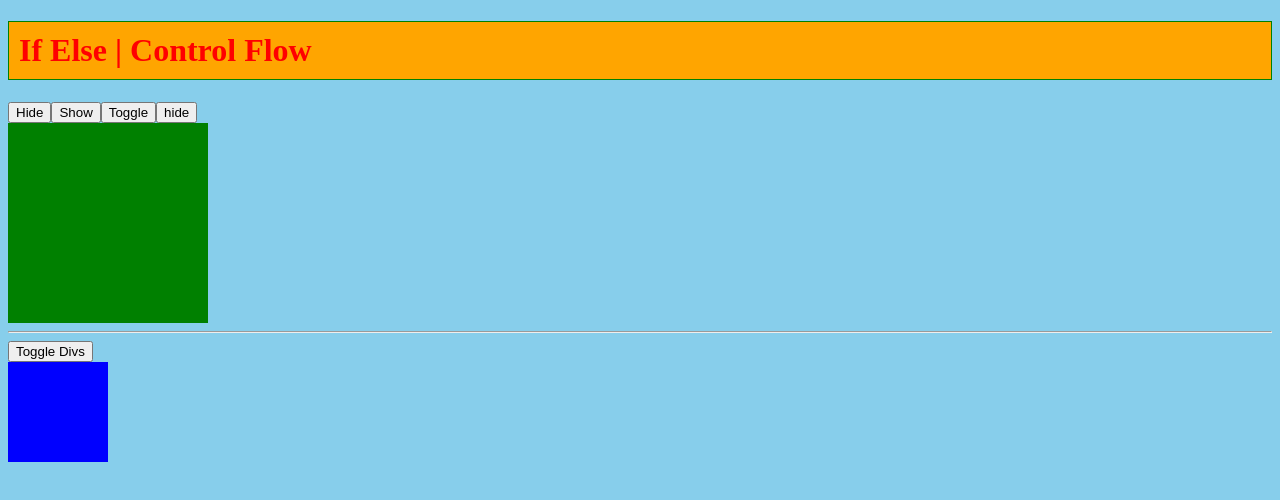
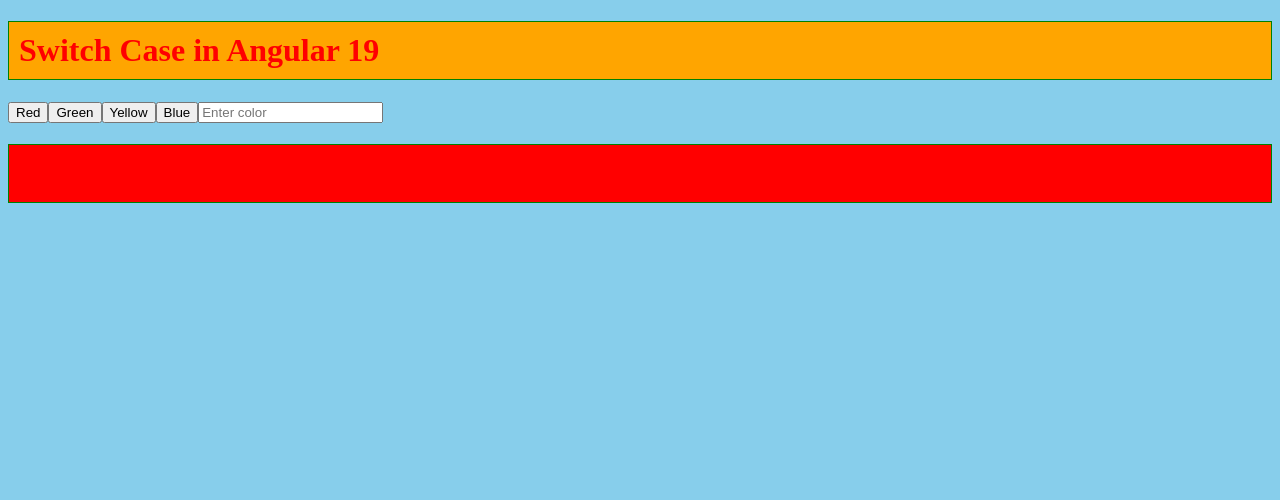
Before and after one commit to Zanna-dev/angular-v19-tutorial, an Angular app: page / in a window 1280 px wide. Shown: the top 500 px of the page. Built offline with nearby package versions, Linux system fonts and the light colour scheme.

Commit message:
Make Switch Statement

```diff
--- a/src/app/app.component.html
+++ b/src/app/app.component.html
@@ -1,36 +1,33 @@
-<h1>If Else | Control Flow</h1>
+<h1>Switch Case in Angular 19</h1>
+<button (click)="handlColor('red')">Red</button>
+<button (click)="handlColor('green')">Green</button>
+<button (click)="handlColor('yellow')">Yellow</button>
+<button (click)="handlColor('blue')">Blue</button>
 
-<!-- @if(val==10){
+<input type="text" placeholder="Enter color" (input)="changeColor($event)">
 
-<div style="background-color: orange; height: 200px; width: 200px;">
 
-</div>
-} -->
-
-<button (click)="hide()">Hide</button>
-<button (click)="show()">Show</button>
-<button (click)="toggle()">Toggle</button>
-<button (click)="toggle()"> {{
-    display? 'hide':'show' }} </button>
-@if(display){
-
-<div style="background-color: green; height: 200px; width: 200px;">
-
-</div>
+@switch(color){
+@case('red'){
+<h1 style="background-color: red;">Red color</h1>
 }
 
-<hr>
-<button (click)="toggleDivs()">Toggle Divs</button>
-@if(displayOneDiv){
-<div style="background-color: blue; width: 100px; height: 100px;">
+@case('blue'){
+<h1 style="background-color: blue;">Blue color</h1>
+}
 
-</div>
+@case('yellow'){
+<h1 style="background-color: yellow;">Yellow color</h1>
 }
-@else{
-<div style="background-color: red; width: 100px; height: 100px;">
 
-</div>
+@case('green'){
+<h1 style="background-color: green;">Green color</h1>
+}@default {
+    <h1 style="background-color: black; color: white;">No color Match</h1>
 }
+
+}
+
 
 
 
@@ -126,3 +123,36 @@ placeholder="eneter user name">
 <h2>Heading Tag 2</h2>
 <h2>Apple</h2>
 <h3 style="background-color: gold; color: #000; font-size: 50px;">This is Heading 3</h3> -->
+
+<!-- <h1>If Else | Control Flow</h1> -->
+<!-- @if(val==10){
+
+<div style="background-color: orange; height: 200px; width: 200px;">
+
+</div>
+} -->
+
+<!-- <button (click)="hide()">Hide</button>
+<button (click)="show()">Show</button>
+<button (click)="toggle()">Toggle</button>
+<button (click)="toggle()"> {{
+    display? 'hide':'show' }} </button>
+@if(display){
+
+<div style="background-color: green; height: 200px; width: 200px;">
+
+</div>
+}
+
+<hr>
+<button (click)="toggleDivs()">Toggle Divs</button>
+@if(displayOneDiv){
+<div style="background-color: blue; width: 100px; height: 100px;">
+
+</div>
+}
+@else{
+<div style="background-color: red; width: 100px; height: 100px;">
+
+</div>
+} -->
--- a/src/app/app.component.ts
+++ b/src/app/app.component.ts
@@ -13,27 +13,16 @@ import { UserComponent } from './user/user.component';
   templateUrl: './app.component.html',
   styleUrl: './app.component.css'
 })
+
+
 export class AppComponent {
-  display=true
-  val=10
-  displayOneDiv=true
-  hide(){
-    this.display=false
-  }
-
-  show(){
-    this.display=true
-  }
-
-  toggle(){
-    this.display=!this.display
-  }
-  toggleDivs(){
-    this.displayOneDiv=!this.displayOneDiv
-  }
-
-  // displayDiv=true
-
+    color='red'
+    handlColor(val:string){
+      this.color=val;
+    }
+    changeColor(event:Event){
+  this.color = (event.target as HTMLInputElement).value
+    }
 
    title = 'Code Step By Step';
 }
@@ -133,3 +122,22 @@ export class AppComponent {
   // console.log(name);
   // this.username=name
 //
+ // display=true
+  // val=10
+  // displayOneDiv=true
+  // hide(){
+  //   this.display=false
+  // }
+
+  // show(){
+  //   this.display=true
+  // }
+
+  // toggle(){
+  //   this.display=!this.display
+  // }
+  // toggleDivs(){
+  //   this.displayOneDiv=!this.displayOneDiv
+  // }
+
+  // displayDiv=true
```
